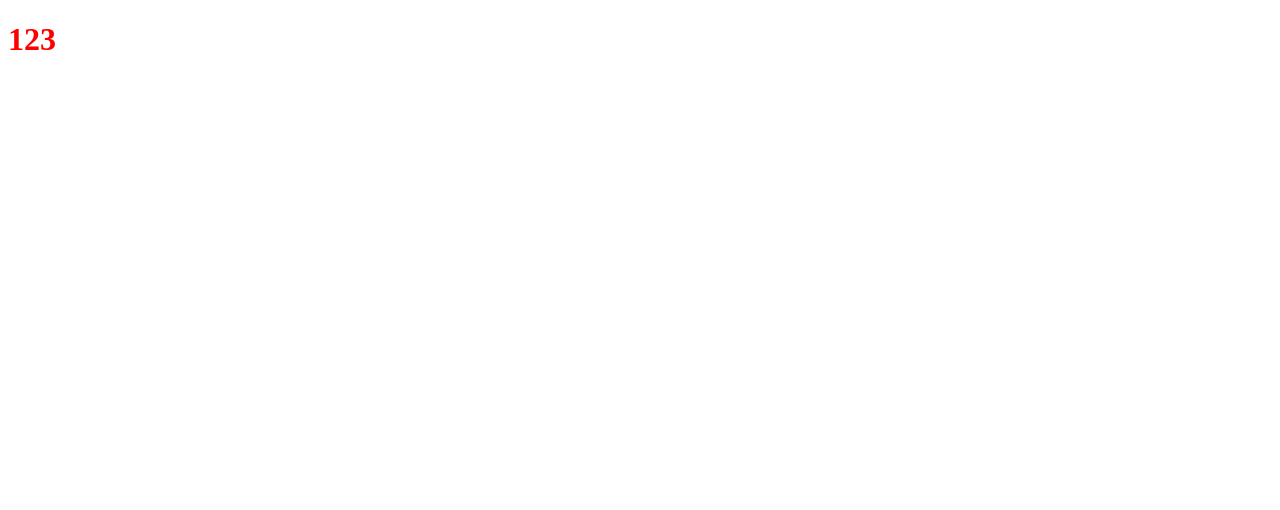
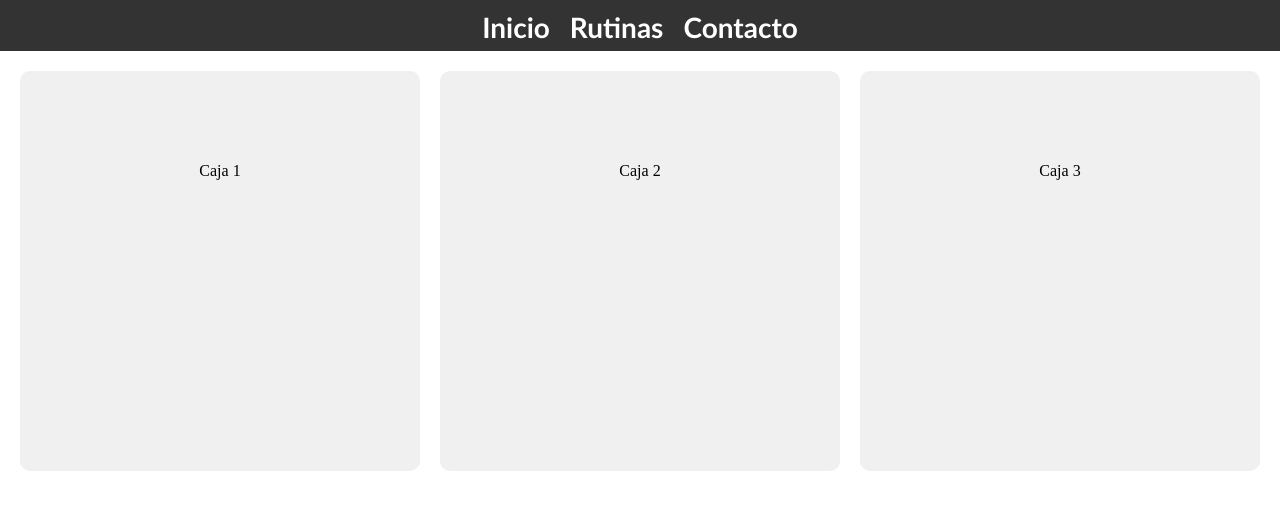
Before and after one commit to GonzaloCaldoli17/CursoPython, a plain HTML site: page index.html in a window 1280 px wide. Drawn offline with Linux system fonts and the light colour scheme.

Commit message:
hice un ejemplo

```diff
--- a/index.html
+++ b/index.html
@@ -7,6 +7,19 @@
     <title>Gymbro</title>
 </head>
 <body>
-    <h1>123</h1>
+    <nav class="navbar">
+        <ul class="nav-list">
+            <li class="nav-item"><a href="#inicio">Inicio</a></li>
+            <li class="nav-item"><a href="#rutinas">Rutinas</a></li>
+            <li class="nav-item"><a href="#contacto">Contacto</a></li>
+        </ul>
+    </nav>
+
+    <div class="container">
+        <div class="box">Caja 1</div>
+        <div class="box">Caja 2</div>
+        <div class="box">Caja 3</div>
+    </div>
+
 </body>
 </html>
--- a/style/style.css
+++ b/style/style.css
@@ -1,3 +1,63 @@
-h1{
-    color: red;
+*{
+    box-sizing: border-box;
+    text-decoration: none;
+    list-style: none;
+    margin: 0; /* Eliminar márgenes predeterminados */
+    padding: 0; /* Eliminar relleno predeterminado */
+    height: 40%;
 }
+
+
+
+.navbar {
+    background-color: #333; /* Color de fondo de la barra de navegación */
+    text-align: center; /* Alinear el contenido al centro */
+    padding: 10px 0; /* Espaciado interno en la parte superior e inferior */
+    width: 100%;
+}
+
+.nav-list {
+    list-style: none; /* Eliminar las viñetas de la lista */
+    margin: 0;
+    padding: 0;
+    display: flex; /* Utilizar un modelo de caja flexible (flexbox) */
+    justify-content: center; /* Centrar los elementos horizontalmente */
+    font-family: 'Gill Sans', 'Gill Sans MT', Calibri, 'Trebuchet MS', sans-serif;
+
+}
+
+.nav-item {
+    margin-right: 20px; /* Espaciado entre elementos */
+
+}
+
+.nav-item:last-child {
+    margin-right: 0; /* Eliminar el margen derecho del último elemento */
+}
+
+.nav-item a {
+    text-decoration: none; /* Eliminar subrayado de los enlaces */
+    color: #fff; /* Color del texto de los enlaces */
+    font-weight: bold; /* Texto en negrita */
+    font-size: 28px; /* Tamaño de fuente */
+}
+
+.nav-item a:hover {
+    color: gray;/* Subrayar el enlace al pasar el ratón */
+}
+ /* Estilos para las cajas */
+.container {
+    display: flex; /* Utilizar flexbox para alinear horizontalmente las cajas */
+    justify-content: center; /* Centrar horizontalmente las cajas */
+    margin: 20px 0; /* Espaciado superior e inferior para las cajas */
+}
+
+.box {
+    width: 400px; /* Ancho de las cajas */
+    height: 400px; /* Altura de las cajas */
+    background-color: #f0f0f0; /* Color de fondo de las cajas */
+    border-radius: 10px; /* Bordes redondeados */
+    text-align: center; /* Alinear el contenido al centro de las cajas */
+    line-height: 200px; /* Centrar verticalmente el contenido */
+    margin: 0 10px; /* Espaciado entre las cajas */
+}
```
